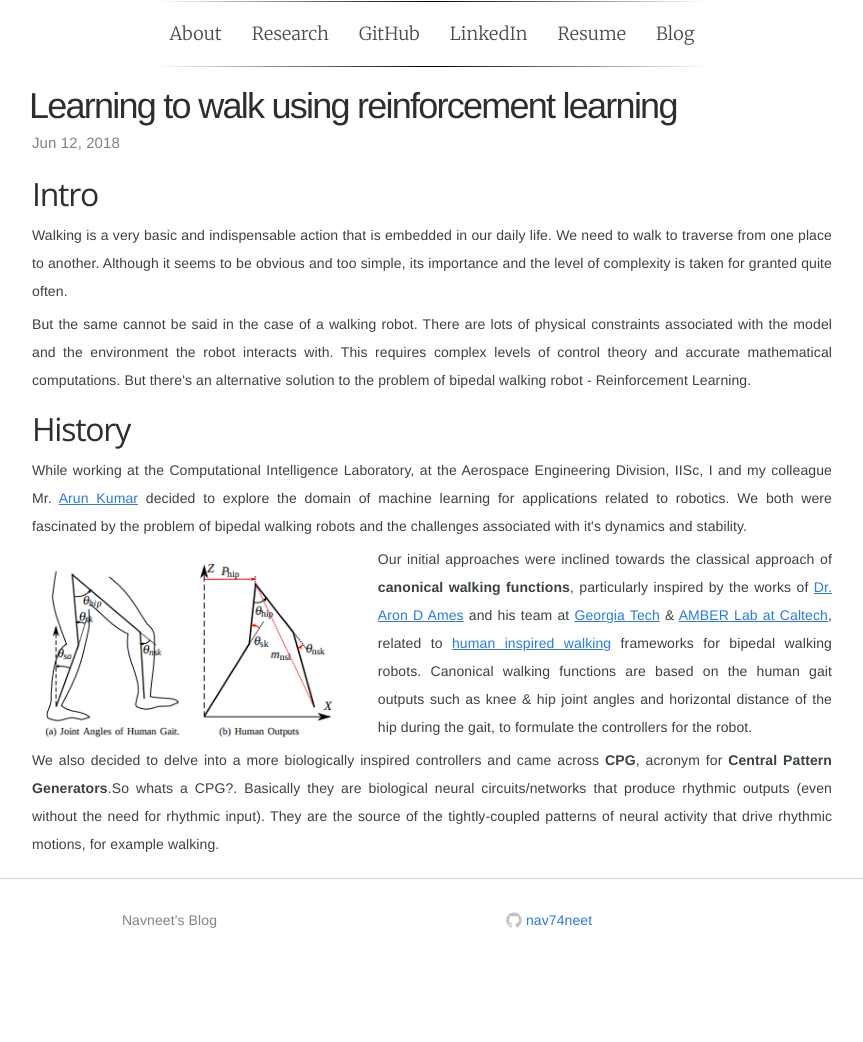
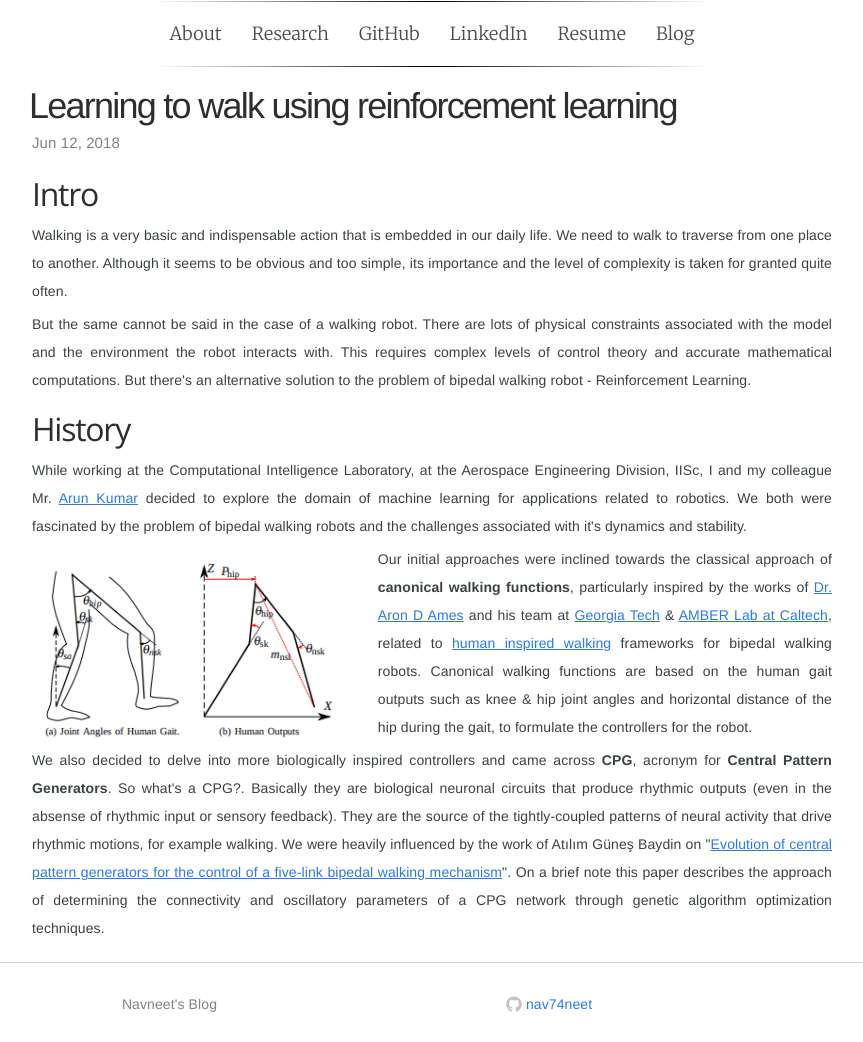
Before and after one commit to navuboy/navuboy.github.io, a Jekyll site: the page built from _posts/2018-06-12-ddpg.md, in a window 1280 px wide. Shown: the whole page, without its empty margins (208-1071 px from the left). Built offline with Jekyll 4.4.1, drawn with Linux system fonts in a browser that asks for light colours; some web fonts are replaced; before the commit the page ends 958 px from its top, so only the background shows below that.

Commit message:
Updated post

```diff
--- a/_posts/2018-06-12-ddpg.md
+++ b/_posts/2018-06-12-ddpg.md
@@ -25,4 +25,4 @@
     </div>
 </div>
 
-<p style="text-align:justify">We also decided to delve into a more biologically inspired controllers and came across <strong>CPG</strong>, acronym for <strong>Central Pattern Generators</strong>.So whats a CPG?. Basically they are biological neural circuits/networks that produce rhythmic outputs (even without the need for rhythmic input). They are the source of the tightly-coupled patterns of neural activity that drive rhythmic motions, for example walking.</p>
+<p style="text-align:justify">We also decided to delve into more biologically inspired controllers and came across <strong>CPG</strong>, acronym for <strong>Central Pattern Generators</strong>. So what's a CPG?. Basically they are biological neuronal circuits that produce rhythmic outputs (even in the absense of rhythmic input or sensory feedback). They are the source of the tightly-coupled patterns of neural activity that drive rhythmic motions, for example walking. We were heavily influenced by the work of Atılım Güneş Baydin on "<a href="https://arxiv.org/pdf/0801.0830.pdf" class="md-link">Evolution of central pattern generators for the control of a five-link bipedal walking mechanism</a>". On a brief note this paper describes the approach of determining the connectivity and oscillatory parameters of a CPG network through genetic algorithm optimization techniques.</p>
```
